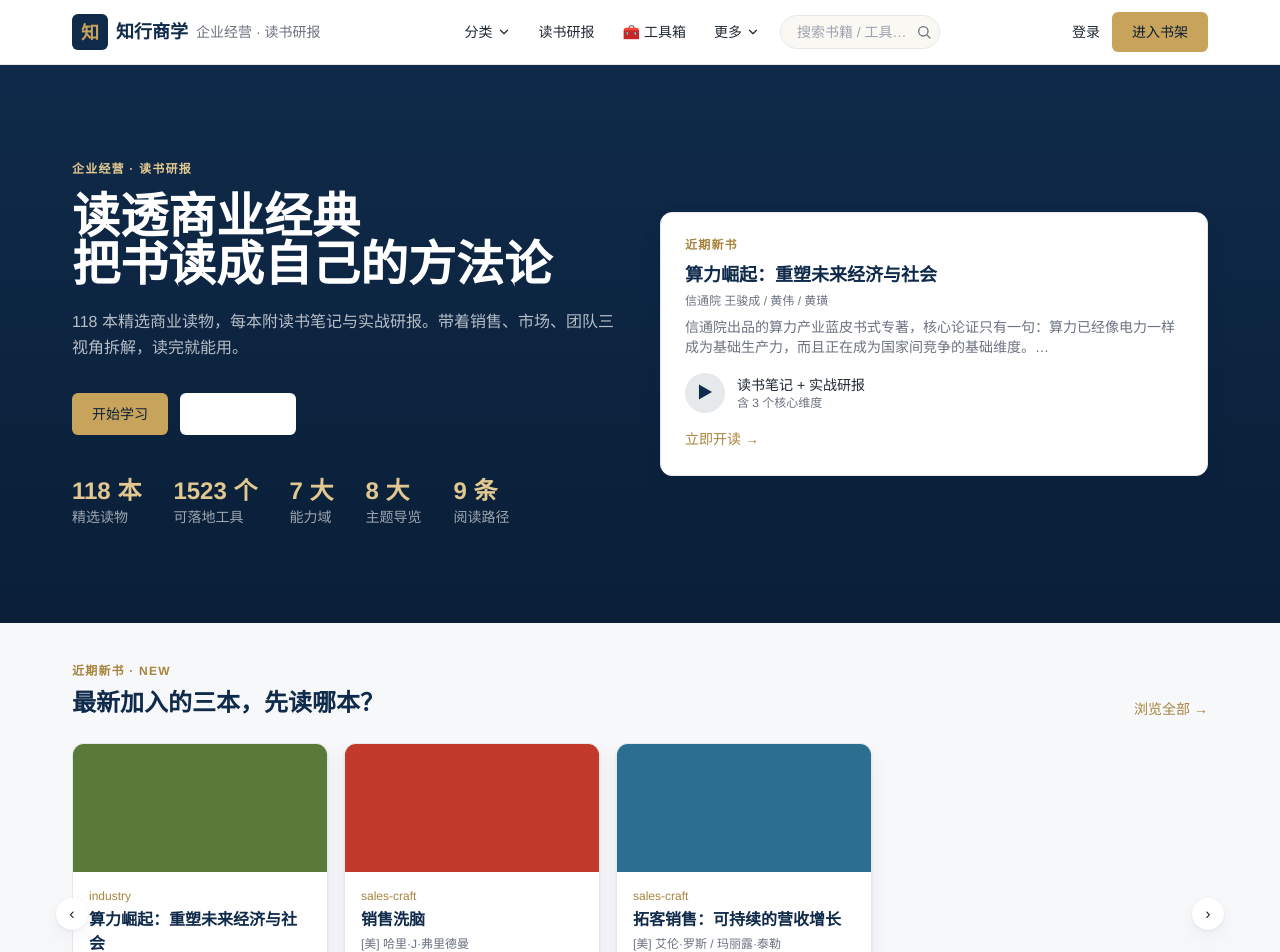
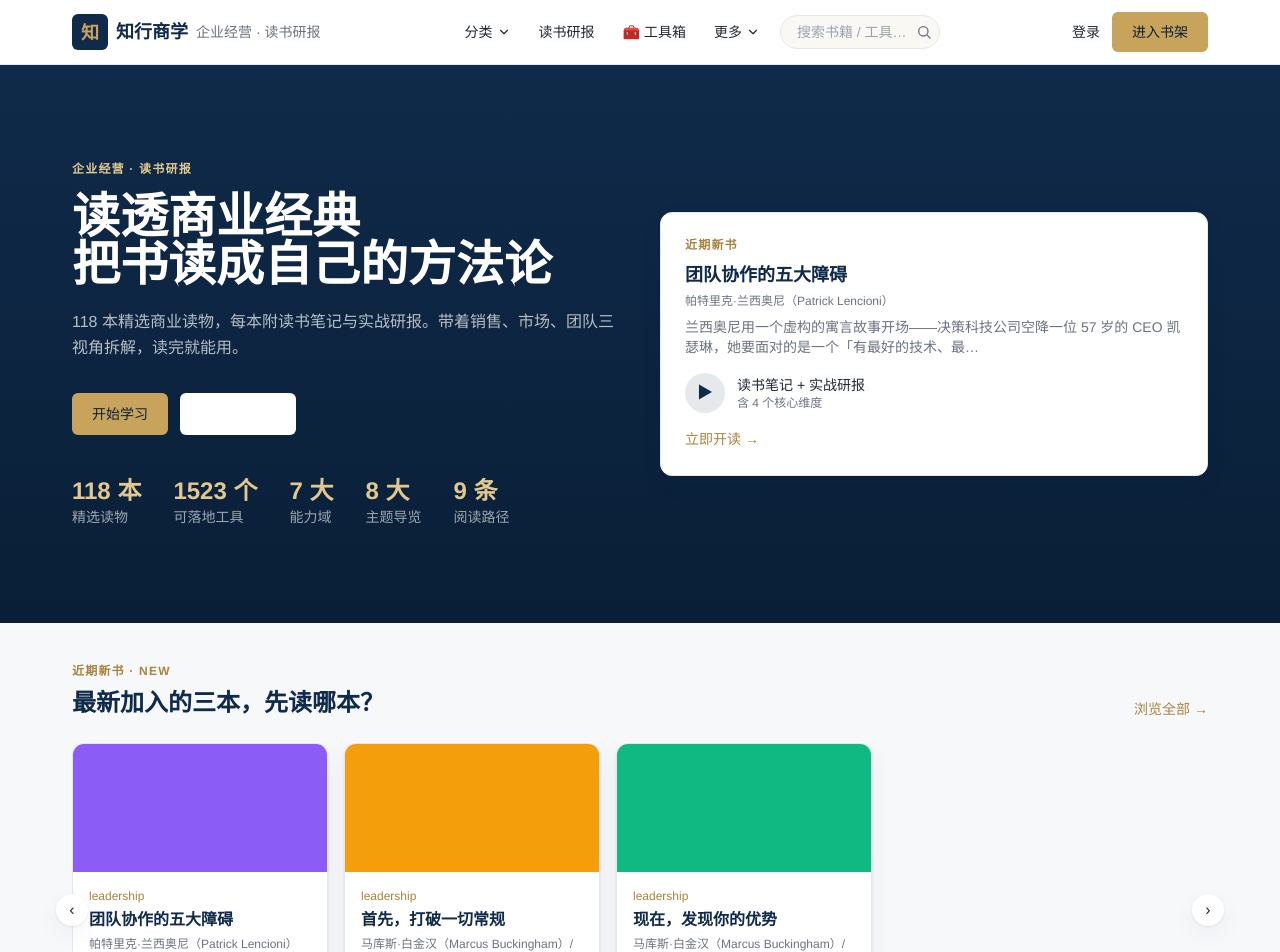
Before and after one commit to shadowlandcx/zhixing-shangxue, a Vue app: page / in a window 1280 px wide. Shown: the top 952 px of the page. Built offline with nearby package versions, Linux system fonts and the light colour scheme; the HTML template or start-up script is replaced by a standard one.

Commit message:
首页近期新书改为动态取 books-meta 最后3本（不再硬编码）

```diff
--- a/src/views/Home.vue
+++ b/src/views/Home.vue
@@ -11,15 +11,9 @@ import { readingPaths, getPath } from '../data/reading-paths'
 const featuredPath = computed(() => getPath('tog-deal'))
 
 const router = useRouter()
-// 首页「近期新书」：按 books-meta.js 追加顺序取最后 3 本，轮播展示
-const featuredIds = [
-  'calculating-rise',
-  'sales-brainwashing',
-  'customer-acquisition-sales'
-]
-const featuredBooks = computed(() =>
-  featuredIds.map((id) => books.find((b) => b.id === id)).filter(Boolean)
-)
+// 首页「近期新书」：动态取 books-meta.js 追加顺序的最后 3 本，轮播展示
+// 不再硬编码 ID，每次加书后自动更新首页推荐
+const featuredBooks = computed(() => books.slice(-3))
 // Hero 本周精选：取 featuredBooks 第一本作为主推
 const heroBook = computed(() => featuredBooks.value[0] || null)
 const bookScroller = ref(null)
```
